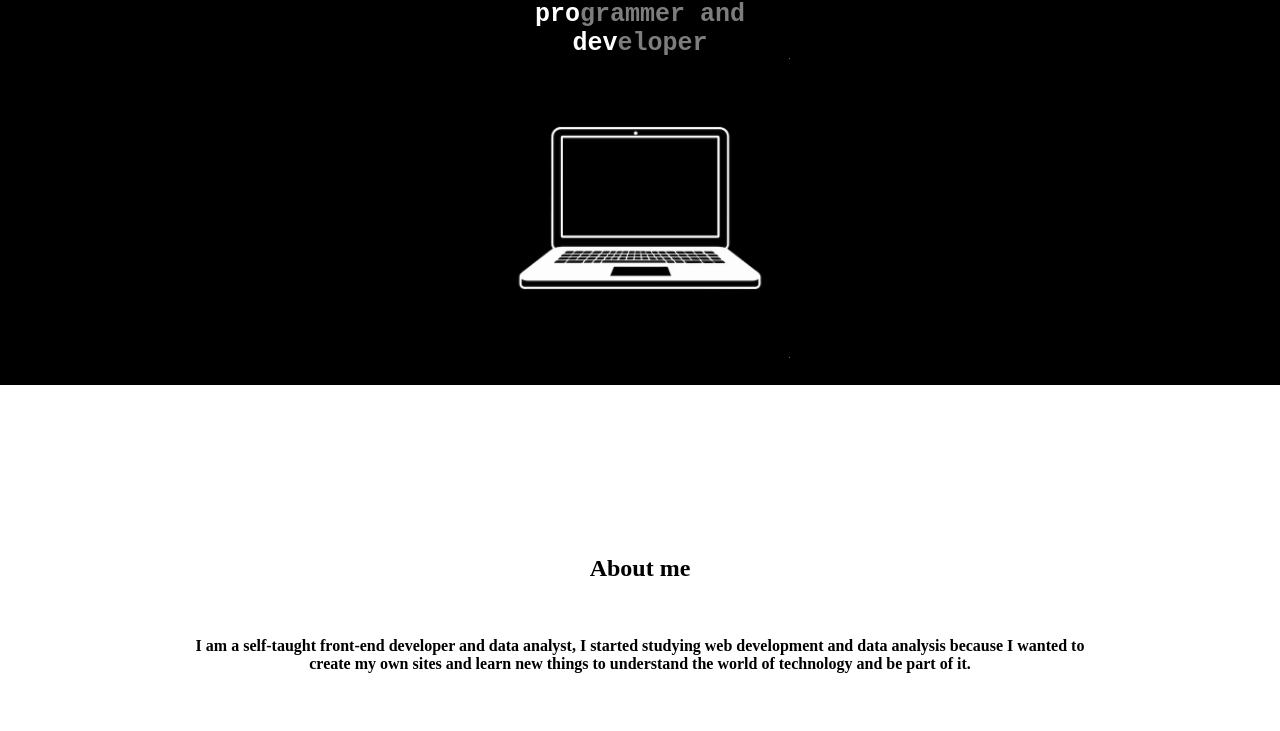
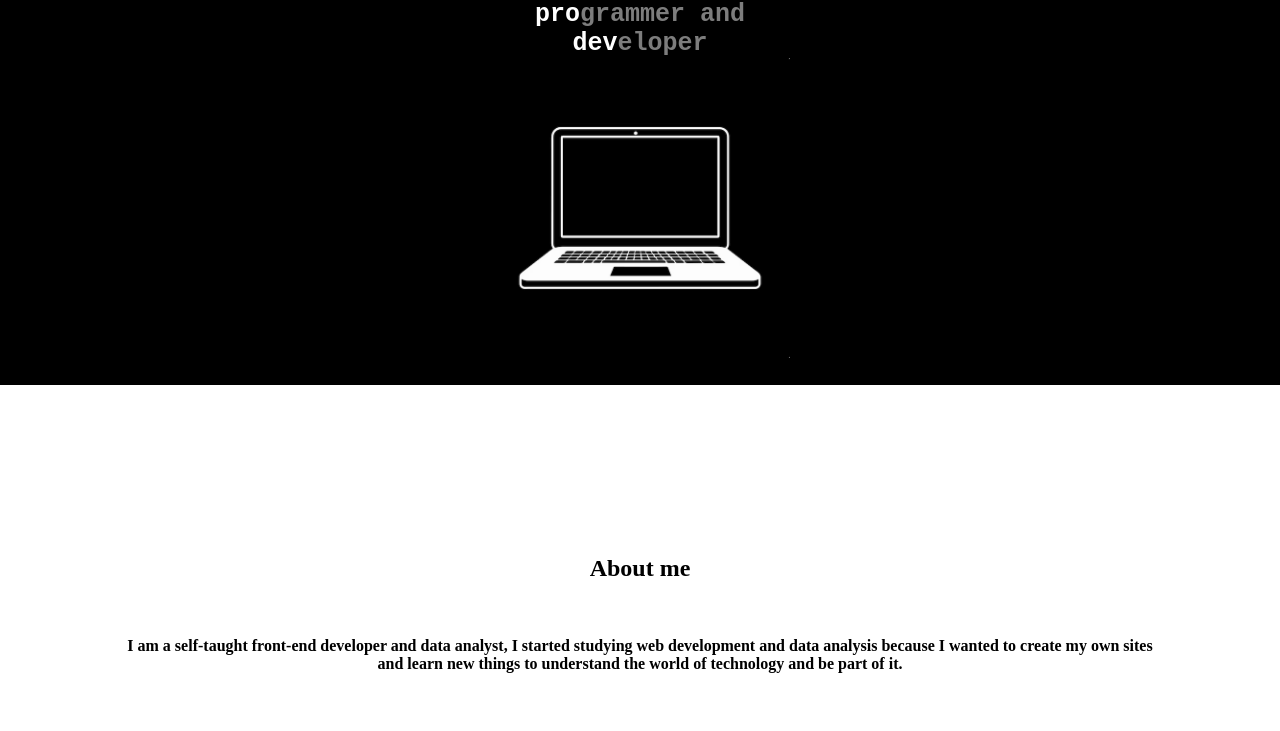
Before and after one commit to JorgeVilla1998/personal-page, a plain HTML site: page index.html in a window 1280 px wide. Shown: the part 172-903 px from the top of the page. Drawn offline with Linux system fonts and the light colour scheme.

Commit message:
Update style.css

```diff
--- a/style.css
+++ b/style.css
@@ -87,7 +87,7 @@ img{
     justify-content: center;
     text-align: center;
     font-weight: bolder;
-    margin: 0 180px 0 180px;
+    margin: 0 120px 0 120px;
 }
 
 .hero img{
```
